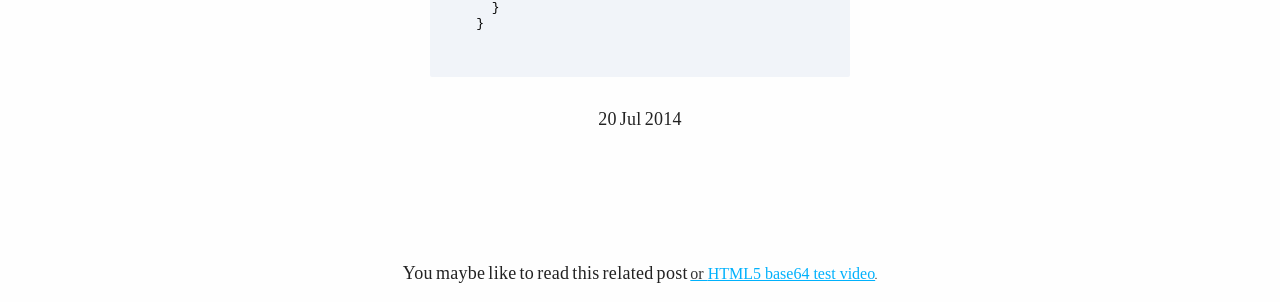
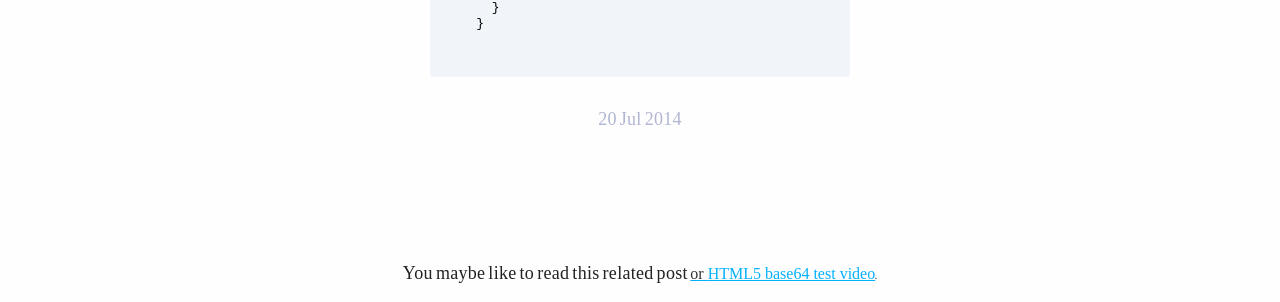
Before and after one commit to musca/koe.github.io, a Jekyll site: the page built from _posts/2014-07-20-3D-rotating-image-css3.md, in a window 1280 px wide. Shown: the part 791-1093 px from the top of the page. Built offline with Jekyll 4.4.1, drawn with Linux system fonts in a browser that asks for light colours.

Commit message:
Change date color

```diff
--- a/_layouts/post.html
+++ b/_layouts/post.html
@@ -17,7 +17,7 @@ layout: blog
 </section>
 <div class="post">
   {{ content }}
-  <p class="meta float-center margin-bottom">{{ page.date | date_to_string }}</p>
+  <p class="date float-center margin-bottom">{{ page.date | date_to_string }}</p>
   <div class="content-wrapper">
     <div id="comments"></div>
     <div id="comments-wrapper" >
--- a/dist/css/blog.css
+++ b/dist/css/blog.css
@@ -109,13 +109,13 @@ code{display:block;font-size:13px;line-height:1.2}
 .posts li{line-height:1.75em}
 .posts span{color:#aaa;font-size:80%}
 .site{font-size:115%;text-align:justify;width:90%;margin:1em auto 2em}
-#comments,.gravtar,.leading,.meta,.post blockquote,ul#comments-ul .user{text-align:center}
+#comments,.date,.gravtar,.leading,.post blockquote,ul#comments-ul .user{text-align:center}
 .title{display:inline-block;margin-bottom:2em}
 .title a{color:#a00}
 .title a:hover{color:#111}
 .header a.extra{color:#aaa;margin-left:1em}
 .header a.extra:hover{color:#111}
-.meta{width:100px;margin-top:40px}
+.date{width:100px;margin-top:40px;color:#B0B5D2}
 .leading{padding-bottom:30px;font-size:21px;border-bottom:1px solid #bdb0a8}
 .home p,.post>*,.post>div,.post>p,.posts,.posts>p,div.comment{margin:1.5em auto;max-width:42em}
 .post div:first-child+p,.post>img:nth-child(-n+1),.post>p:first-child{font-size:24px;text-align:center;padding:2em 0}
--- a/src/scss/blog.scss
+++ b/src/scss/blog.scss
@@ -60,10 +60,11 @@
   color: #111;
 }
 
-.meta {
+.date {
   width: 100px;
   text-align: center;
   margin-top: 40px;
+  color: #B0B5D2;
 }
 
 .leading {
```
